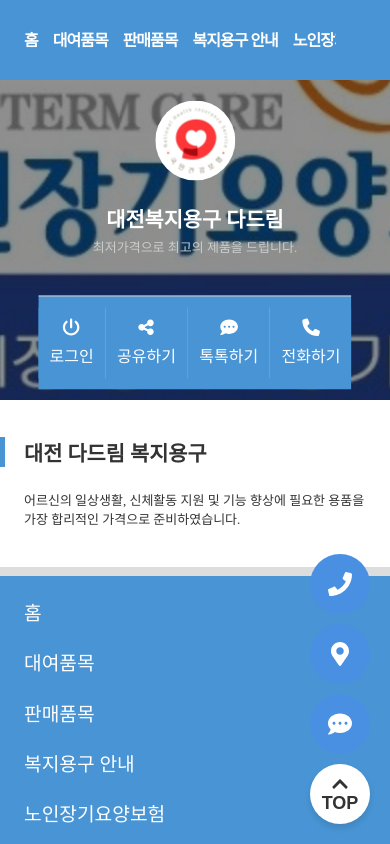
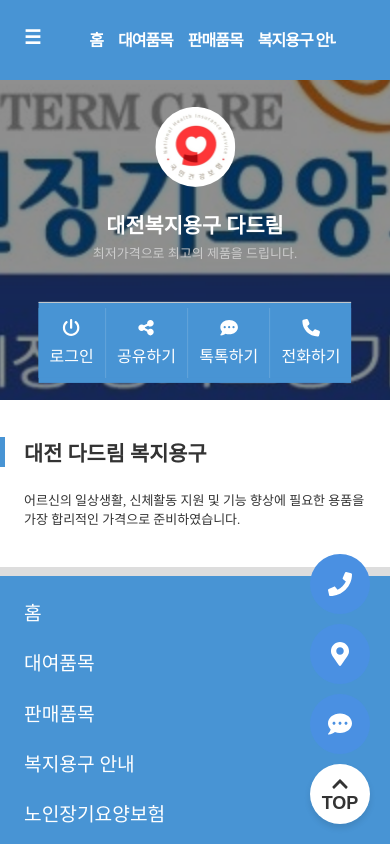
Before and after one commit to ssojeongg/dadream, a React (Vite) app: page / in a window 390 px wide. Shown: the top 844 px of the page. Built offline with nearby package versions, Linux system fonts and the light colour scheme.

Commit message:
Sidebar responsive
Sidebar responsive

```diff
--- a/src/assets/css/Header.css
+++ b/src/assets/css/Header.css
@@ -13,13 +13,13 @@
 }
 
 .original_header {
-  background-color: none;
+  background-color: #fff;
   width: 100%;
   position: fixed;
   top: 0;
   left: 0;
   z-index: 5;
-  color: #fff;
+  color: #666;
 }
 .change_header {
   background-color: #fff;
--- a/src/assets/responsive/R_Header.css
+++ b/src/assets/responsive/R_Header.css
@@ -88,9 +88,11 @@
   }
 
   .Nav > div:nth-of-type(1) {
-    font-size: 1.6rem;
+    display: block;
+    font-size: 1.2rem;
     font-weight: bold;
     padding-bottom: 0.3rem;
+    padding-left: 0;
   }
 
   .Nav .navbar:nth-child(3):after,
@@ -102,4 +104,5 @@
   .SideMenu > div {
     display: none;
   }
+
 }
--- a/src/assets/responsive/R_Sidebar.css
+++ b/src/assets/responsive/R_Sidebar.css
@@ -3,7 +3,7 @@
     position: fixed;
     top: 0;
     left: 0;
-    width: 23rem;
+    width: 18rem;
     height: 100%;
     background-color: var(--color-blue);
     z-index: 1000;
@@ -22,7 +22,7 @@
     justify-content: center;
     align-items: center;
     flex-direction: column;
-    padding-right: 1.5rem;
+    padding-right: 1rem;
     padding-top: 0.7rem;
     gap: 0.7rem;
   }
@@ -44,7 +44,7 @@
     display: flex;
     justify-content: center;
     background-color: var(--color-blue);
-    padding: 0.7rem 0;
+    padding: 0.3rem 0;
     border-top: 1px solid #ccc;
   }
 
@@ -60,7 +60,7 @@
   }
 
   .icon {
-    font-size: 1.3rem;
+    font-size: 1.2rem;
     color: #fff;
   }
 
```
